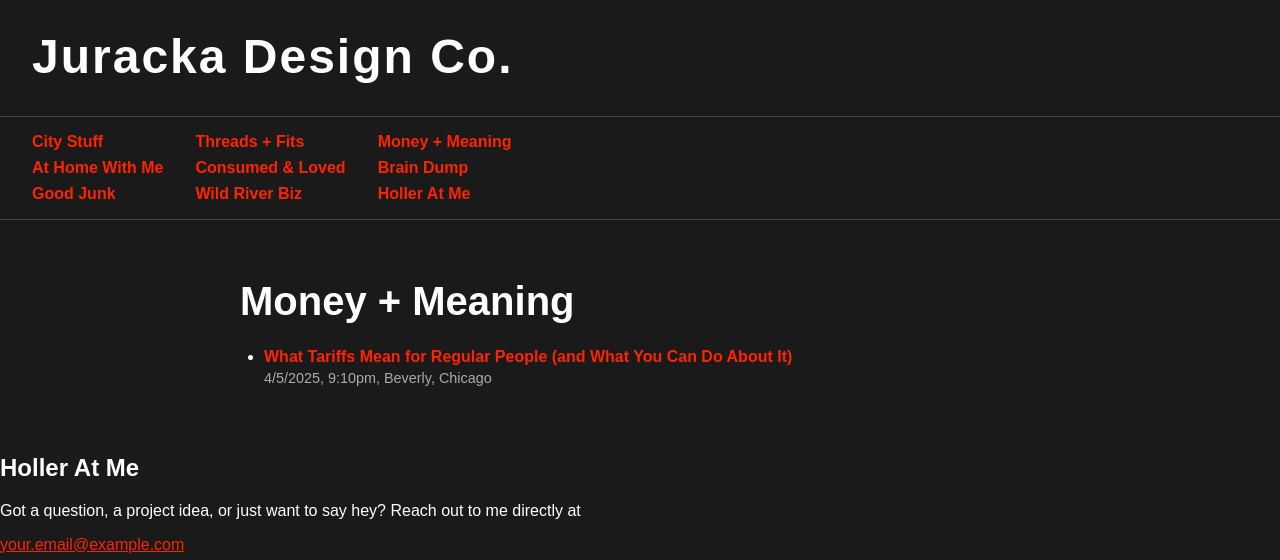
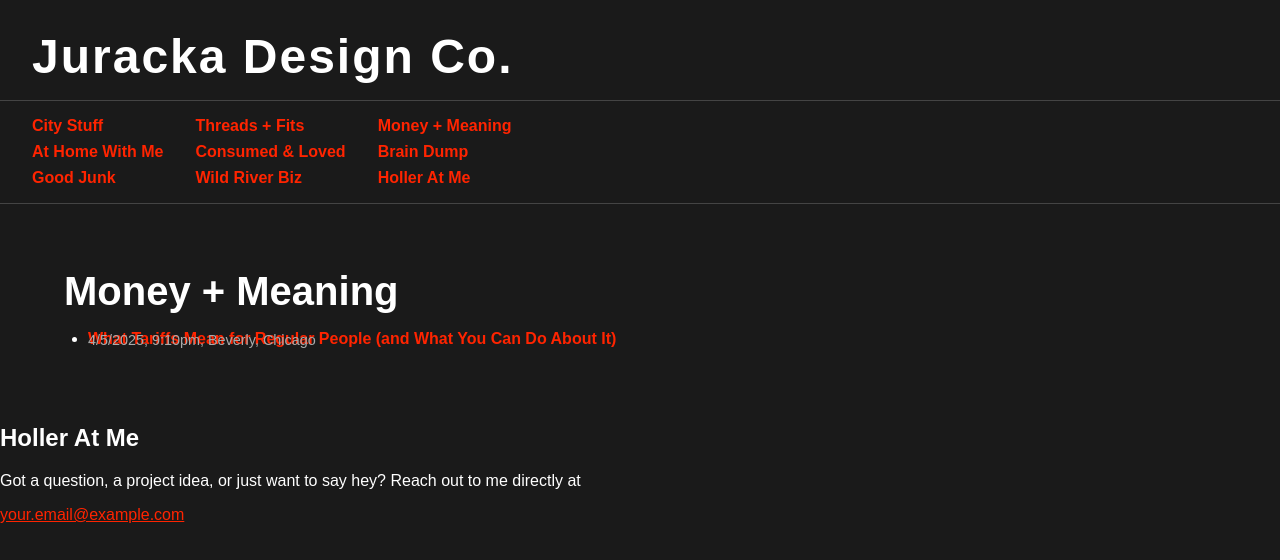
Before and after one commit to Jeff-at-JDC/juracka_design_co, a plain HTML site: page money-and-meaning.html in a window 1280 px wide. Shown: the part 240-800 px from the top of the page. Drawn offline with Linux system fonts and the light colour scheme; a web font is replaced by a local one.

Commit message:
Update money-and-meaning.html

```diff
--- a/money-and-meaning.html
+++ b/money-and-meaning.html
@@ -15,7 +15,6 @@
       color: #ffffff;
       text-align: left;
     }
-
     .top-bar {
       display: flex;
       justify-content: flex-end;
@@ -25,42 +24,33 @@
       border-bottom: 1px solid #444;
       font-size: 0.9rem;
     }
-
     .top-bar a {
       color: #ffffff;
       text-decoration: none;
       margin-left: 1.5rem;
     }
-
     .top-bar a.donate {
       color: #ff2400;
       font-weight: bold;
     }
-
     header {
       background-color: #1a1a1a;
-      display: flex;
-      justify-content: space-between;
-      align-items: center;
-      padding: 2rem;
+      text-align: left;
+      padding: 2rem 2rem 1rem 2rem;
     }
-
-    header a.logo-link {
-      text-decoration: none;
-      color: #ffffff;
-    }
-
     header h1 {
       font-size: 3rem;
       letter-spacing: 2px;
       margin: 0;
       transition: color 0.3s ease;
     }
-
     header h1:hover {
       color: #ff2400;
     }
-
+    .logo-link {
+      text-decoration: none;
+      color: inherit;
+    }
     nav {
       display: flex;
       flex-wrap: wrap;
@@ -71,60 +61,48 @@
       border-top: 1px solid #444;
       border-bottom: 1px solid #444;
     }
-
     .nav-column {
       display: flex;
       flex-direction: column;
       gap: 0.5rem;
     }
-
     nav a {
       color: #ff2400;
       text-decoration: none;
       font-weight: bold;
     }
-
     nav a:hover {
       text-decoration: underline;
     }
-
-    .post-content {
+    .blog-content {
       padding: 2rem;
       max-width: 800px;
-      margin: 0 auto;
+      margin-left: 2rem;
     }
-
-    .post-content h1 {
+    .blog-content h2 {
       font-size: 2.5rem;
-      color: #ffffff;
+      margin-bottom: 1rem;
+    }
+    .blog-content ul {
+      list-style: disc;
+      padding-left: 1.5rem;
+    }
+    .blog-content li {
       margin-bottom: 1.5rem;
     }
-
-    .post-content ul {
-      list-style-type: disc;
-      padding-left: 1.5rem;
-    }
-
-    .post-content li {
-      margin-bottom: 1rem;
-    }
-
-    .post-content a {
+    .blog-content a {
       color: #ff2400;
       text-decoration: none;
       font-weight: bold;
     }
-
-    .post-content a:hover {
+    .blog-content a:hover {
       text-decoration: underline;
     }
-
     .timestamp {
       font-size: 0.9rem;
       color: #aaa;
-      margin-top: 0.25rem;
+      margin-top: -1rem;
     }
-
     footer {
       text-align: left;
       padding: 2rem;
@@ -150,9 +128,9 @@
   <!-- Dynamic nav -->
   <div id="nav-placeholder"></div>
 
-  <!-- Blog Posts -->
-  <div class="post-content">
-    <h1>Money + Meaning</h1>
+  <!-- Blog Content -->
+  <div class="blog-content">
+    <h2>Money + Meaning</h2>
     <ul>
       <li>
         <a href="what-tariffs-mean.html">What Tariffs Mean for Regular People (and What You Can Do About It)</a>
@@ -166,7 +144,7 @@
   <div id="cta-placeholder"></div>
   <div id="footer-placeholder"></div>
 
-  <!-- Load components -->
+  <!-- JS to load components -->
   <script>
     async function loadComponent(id, file) {
       const res = await fetch(file);
```
